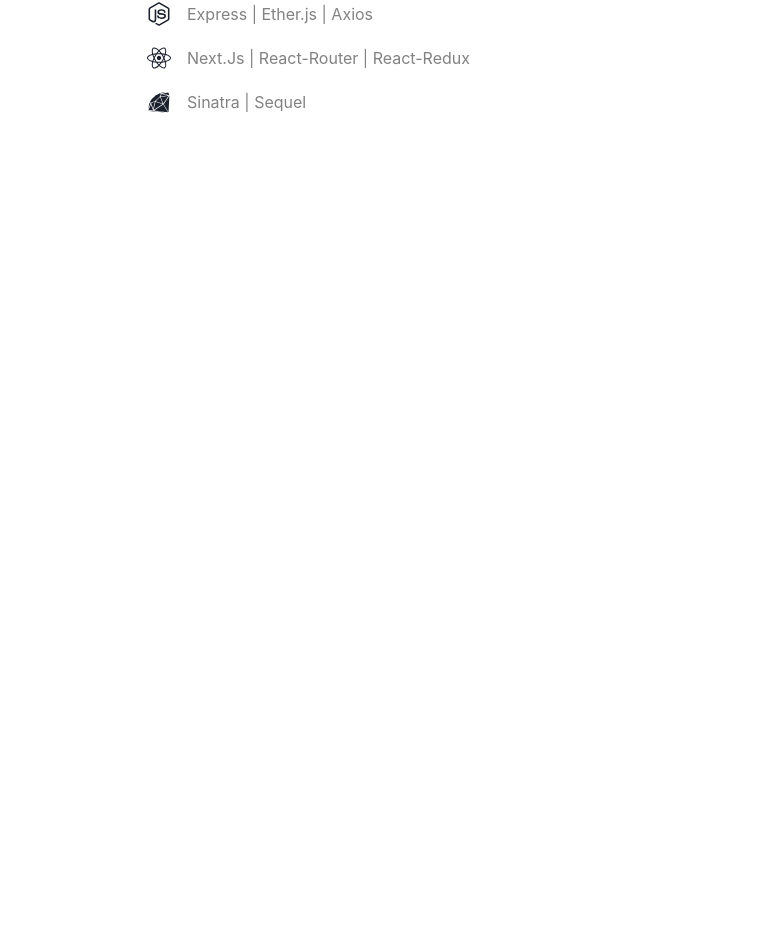
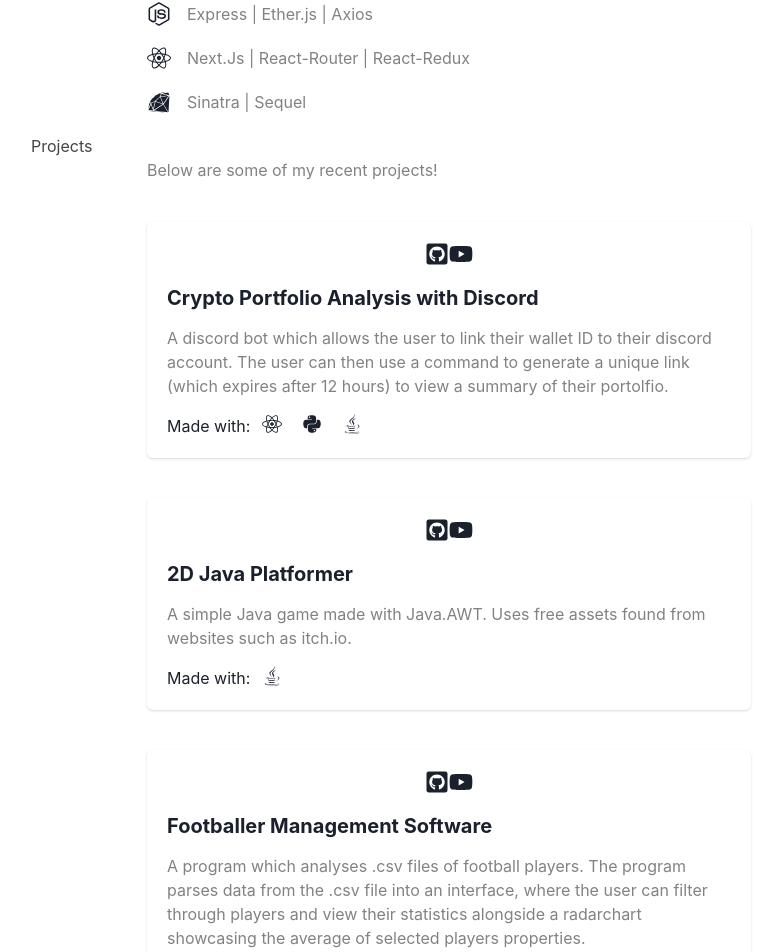
Before and after one commit to david-gasinski/portfolio, a Next.js app: page / in a window 1280 px wide. Shown: the part 466-1418 px from the top of the page, without its empty margins (241-1022 px from the left). Before the commit the page ends 800 px from the top, so only its background shows below. Built offline with nearby package versions, Linux system fonts and the light colour scheme.

Commit message:
projects section finished

```diff
--- a/pages/content/content.js
+++ b/pages/content/content.js
@@ -2,7 +2,8 @@
 import { Skills } from '../layout/section-skills';
 import { FaPython, FaJava, FaNodeJs, FaReact } from 'react-icons/fa';
 import { DiRuby } from 'react-icons/di';
-import { SiRubysinatra, SiOpengl } from 'react-icons/si';
+import { SiRubysinatra } from 'react-icons/si';
+import { Projects } from '../layout/section-projects';
 
 export const sections = [
     {
@@ -12,6 +13,10 @@
     {
         title: 'Skills',
         content: <Skills />
+    },
+    {
+        title: 'Projects',
+        content: <Projects />
     }
 ];
 
@@ -46,11 +51,12 @@
 
 export const projects = [
     {
-        name: 'Discord Bot for crypto portfolio analysis',
+        name: 'Crypto Portfolio Analysis with Discord',
         description:
-            'A discord bot which allows the user to link their wallet ID to their discord account. The user can then use a command to generate a unique link (which expires after 12 hours) to view a summary of their portolfio, including overall value, individual token balance, recent transaction, when the user bought/sold and for what price. The discord bot is made using python and discord.py, with an SQL server as the database. The unique links are generated by a react app with a springboot backend.',
+            'A discord bot which allows the user to link their wallet ID to their discord account. The user can then use a command to generate a unique link (which expires after 12 hours) to view a summary of their portolfio.',
         repo: 'https://github.com/david-gasinski/python-crypto-bot',
         tech_stack: [<FaReact />, <FaPython />, <FaJava />],
+        showcase: 'https://youtube.com',
         blog_post: 'Dynamic Porfolio Analysis Crypto Bot'
     },
     {
@@ -59,22 +65,25 @@
             'A simple Java game made with Java.AWT. Uses free assets found from websites such as itch.io.',
         repo: 'https://github.com/david-gasinski/',
         tech_stack: [<FaJava />],
+        showcase: 'https://youtube.com',
         blog_post: '2D Java Platformer'
     },
     {
         name: 'Footballer Management Software',
         description:
-            'A program which analyses 2 .csv files of players from different leagues. The program parses data from the .csv files into an interface, where the user can filter players, view player stats (average, min, max) alongside a radarchart showcasing the players different properties.',
+            'A program which analyses .csv files of football players. The program parses data from the .csv file into an interface, where the user can filter through players and view their statistics alongside a radarchart showcasing the average of selected players properties.',
         repo: 'https://github.com/tuos-dcs-COM1003/com1003-footie-assignment-david-gasinski',
         tech_stack: [<FaJava />],
+        showcase: 'https://youtube.com',
         blog_post: 'Footballer management software'
     },
     {
-        name: 'Ruby Course Recommendation website',
+        name: 'Ruby Course Website',
         description:
             'A course recommendation website made as part of a software engineering team. Allows the user to log in / sign up, view courses relevant to their degree. Users can mark courses as complete. After a course is completed, it can be given a rating.',
         repo: 'https://github.com/david-gasinski/',
         tech_stack: [<DiRuby />, <SiRubysinatra />],
+        showcase: 'https://youtube.com',
         blog_post: 'Ruby Course Recommendation website'
     },
     {
@@ -82,7 +91,8 @@
         description:
             'A Doom-style rendering engine made in LWJGL 3, a library which offers java bindings for OpenGL and other low-level graphical libraries',
         repo: 'https://github.com/david-gasinski/',
-        tech_stack: [<FaJava />, <SiOpengl />],
+        tech_stack: [<FaJava />],
+        showcase: 'https://youtube.com',
         blog_post: 'Doom Engine'
-    },
+    }
 ];
--- a/pages/layout/section-projects.js
+++ b/pages/layout/section-projects.js
@@ -1,14 +1,55 @@
-import { Container } from "@chakra-ui/react"
-import { projects } from "../content/content"
+import { Container, Box, Card ,CardBody, Text, Heading, Link} from '@chakra-ui/react';
+import { projects } from '../content/content';
+import { FaGithubSquare, FaYoutube} from 'react-icons/fa';
+import { IconContext } from 'react-icons';
+import { motion } from 'framer-motion';
+
 
 export const Projects = () => {
     return (
         <Container maxW={'container.md'}>
-            {projects.map((value, index) => (
-             <>
-                {value.name}
-             </>
+            <Text
+            textColor={'#828282'}
+            >
+                Below are some of my recent projects!
+                </Text>
+            {projects.map((project, index) => (
+                <motion.div
+                initial={{ x: 500, opacity: 0 }}
+                animate={{ x: 0, opacity: 1 }}
+                transition={{ type: 'spring', stiffness: 100, delay: 3 + (index * 0.25)}}
+                >
+                <Box pt={10}>
+                    <IconContext.Provider key={index} value={{ size: '1.5em' }}>
+                         <Card>
+             <CardBody>
+                     <Link pb={5} textAlign={'center'}
+                     href={project.repo}  display={'flex'}
+                        flexDir={'row'}
+                        justifyContent={'center'}
+                        >
+                                <FaGithubSquare />
+                                <FaYoutube />
+                     </Link>
+                 <Heading size={'md'}> {project.name}</Heading>
+                 <Text  textColor={'#828282'}pt={'1em'}>{project.description}</Text>
+                 <Box pt={'1em'}display={'flex'} justifyContent={'start'} flexDir={'row'}>
+                     <Text pr={3}> Made with: </Text>
+                     {project.tech_stack.map((tech) => (
+                         <Box pr={5}>
+                             <IconContext.Provider key={index} value={{ size: '1.25em' }}>
+                             {tech}
+
+                             </IconContext.Provider>
+                         </Box>
+                     ))}
+                 </Box>
+             </CardBody>
+             </Card>
+                    </IconContext.Provider>
+                </Box>
+                </motion.div>
             ))}
         </Container>
-    )
-}
+    );
+};
```
